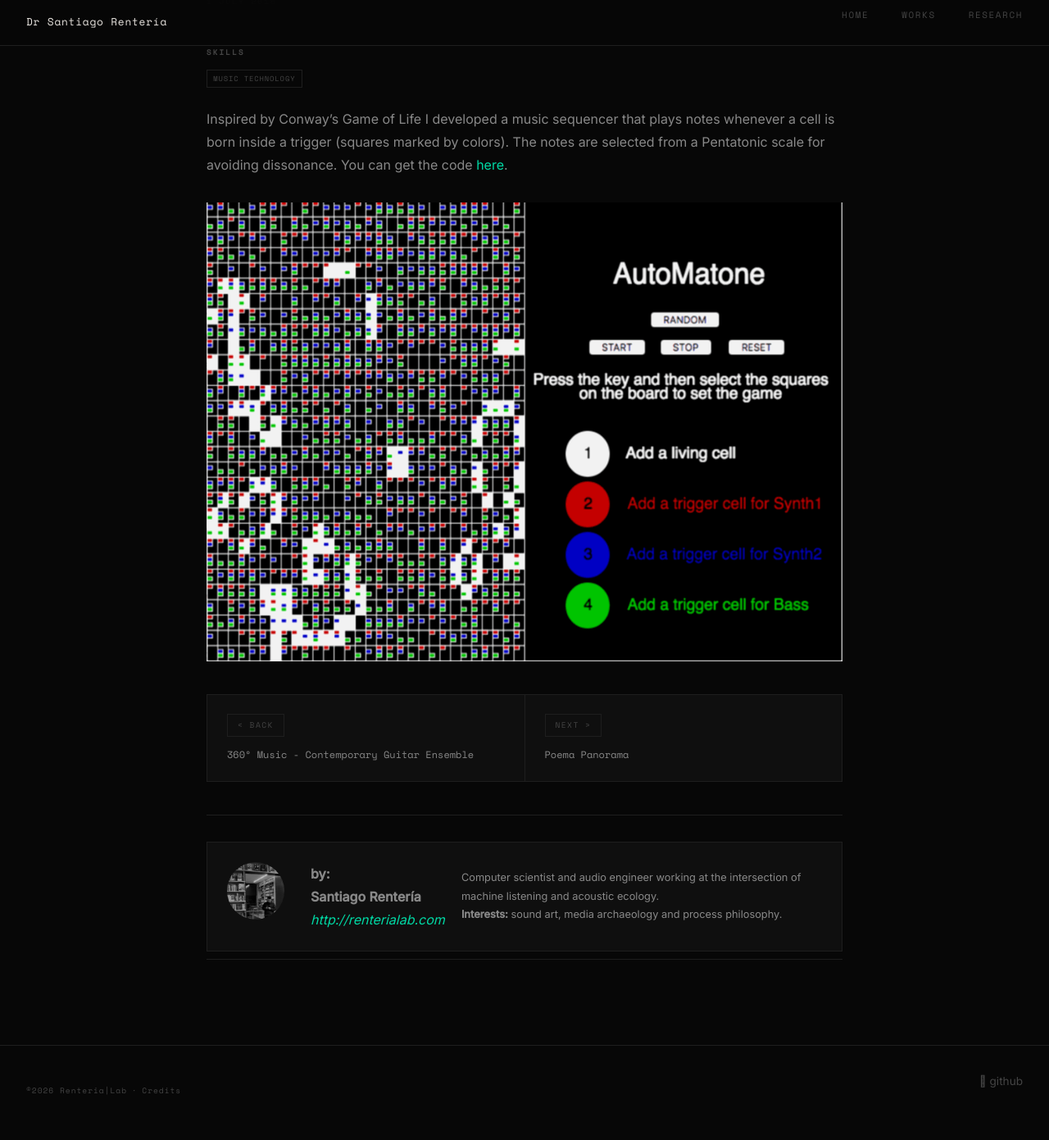
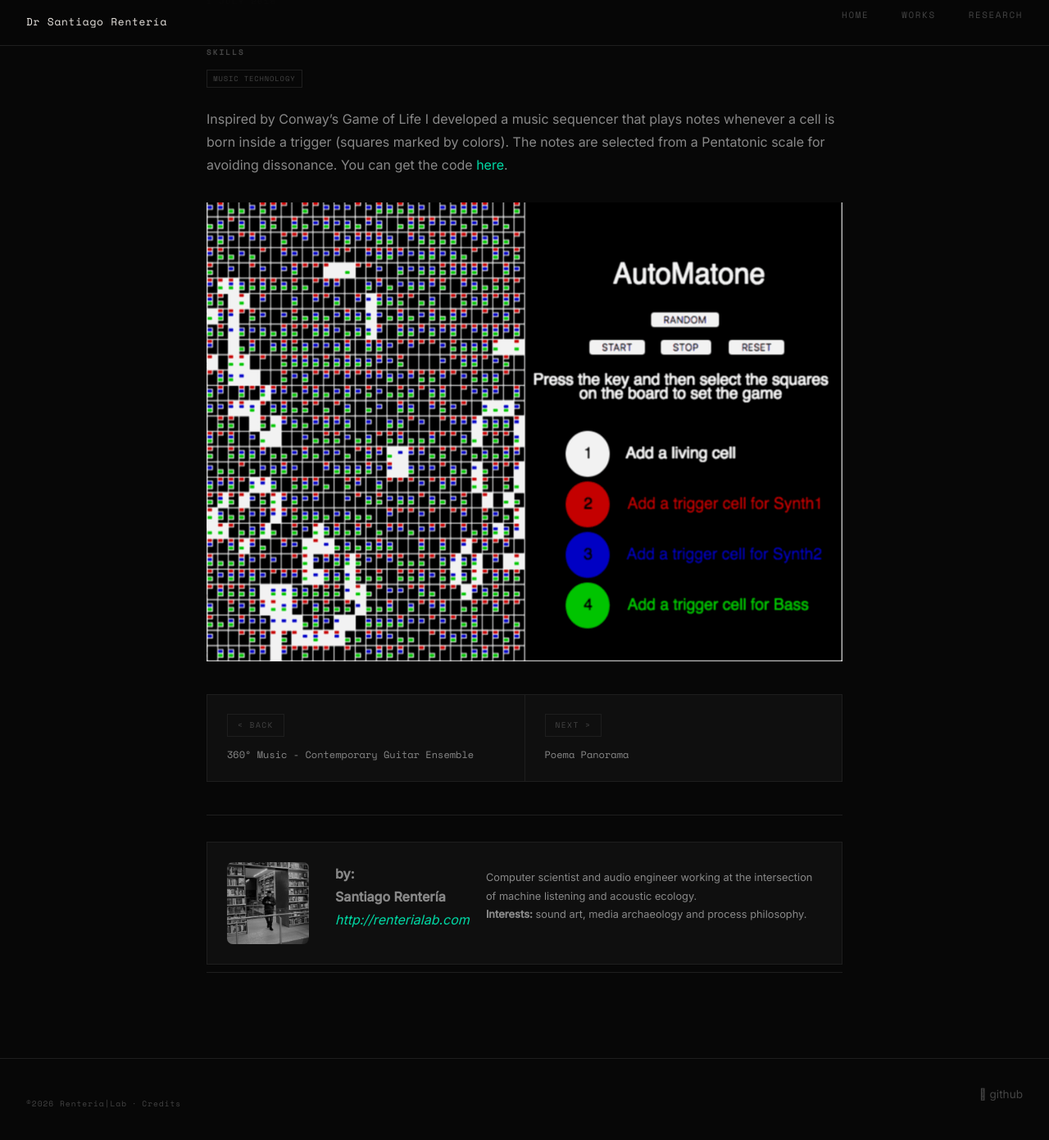
Before and after one commit to hermes2507/renterialab.com, a Jekyll site: the page built from _posts/works/2016-07-01-automatone.md, in a window 1280 px wide and 1400 px high, scrolled down 372 px. Shown: the top 1391 px of the window at 82% size. Built offline with Jekyll 4.4.1, drawn with Linux system fonts in a browser that asks for light colours.

Commit message:
Profile picture alignment

```diff
--- a/_includes/author-block.html
+++ b/_includes/author-block.html
@@ -11,7 +11,7 @@ if page.author %}{%
 <div class="author">
 <!-- style="margin:8px 28px 12px 0;position:relative;float:left;"> -->
   <!-- style="position: relative; float: left;margin:0;padding:0;" -->
-  <div style="display:inline-block;border-radius:7px;overflow:hidden;height:100px;width:100px;background:url({{ pic }});background-size:100px;"></div>
+  <div style="display:inline-block;border-radius:7px;overflow:hidden;height:100px;width:100px;background:url({{ pic }});background-size:cover;background-position:center center;"></div>
   <div style="display:inline-block;padding-left:12px;vertical-align:top;"><b>by:<br />{{
     auth.name }}</b>{% if auth.email %}<br />(<a href="mailto:{{ auth.email }}">{{ auth.email }}</a>){% endif %}<br
     /><i><a href="{{ auth.url }}" target="_blank">{{ auth.url }}</a></i>
--- a/css/artist.css
+++ b/css/artist.css
@@ -860,10 +860,11 @@ h4 { margin-top: 0; color: var(--muted); font-size: 0.6rem; letter-spacing: 0.2e
 }
 
 .author > div:first-child {
-  width: 70px !important;
-  height: 70px !important;
-  border-radius: 50% !important;
+  width: 100px;
+  height: 100px;
+  border-radius: 50%;
   flex-shrink: 0;
+  overflow: hidden;
   filter: grayscale(100%);
 }
 
```
